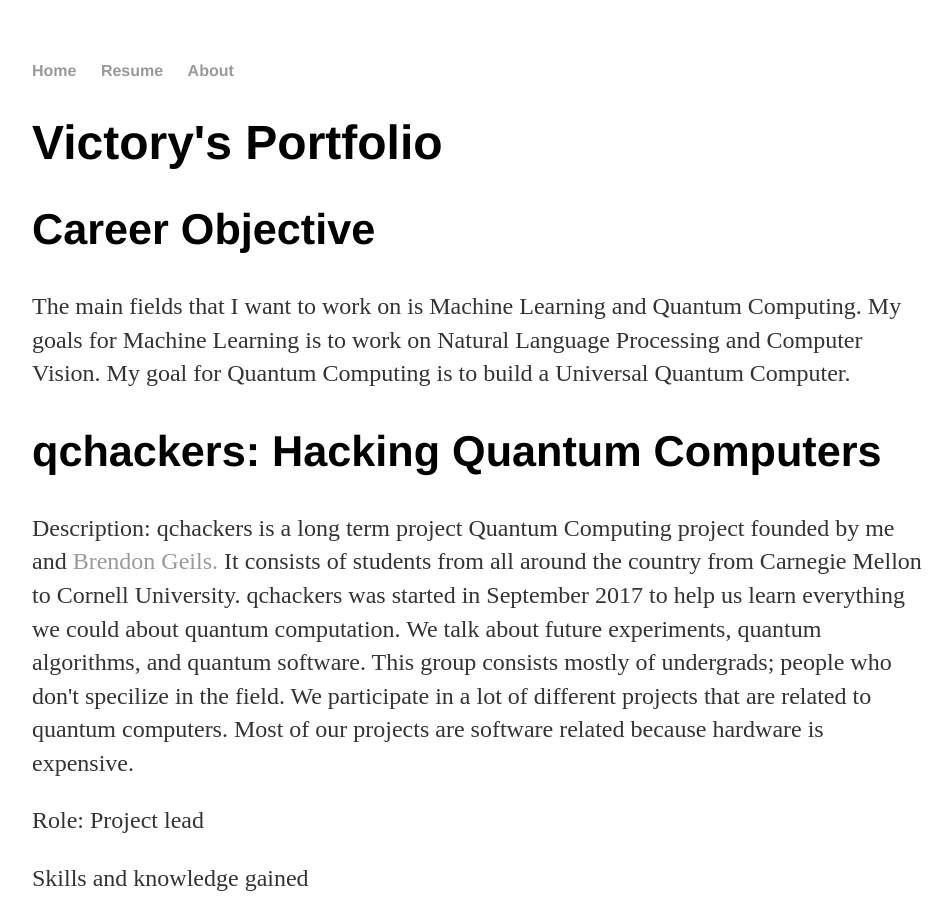
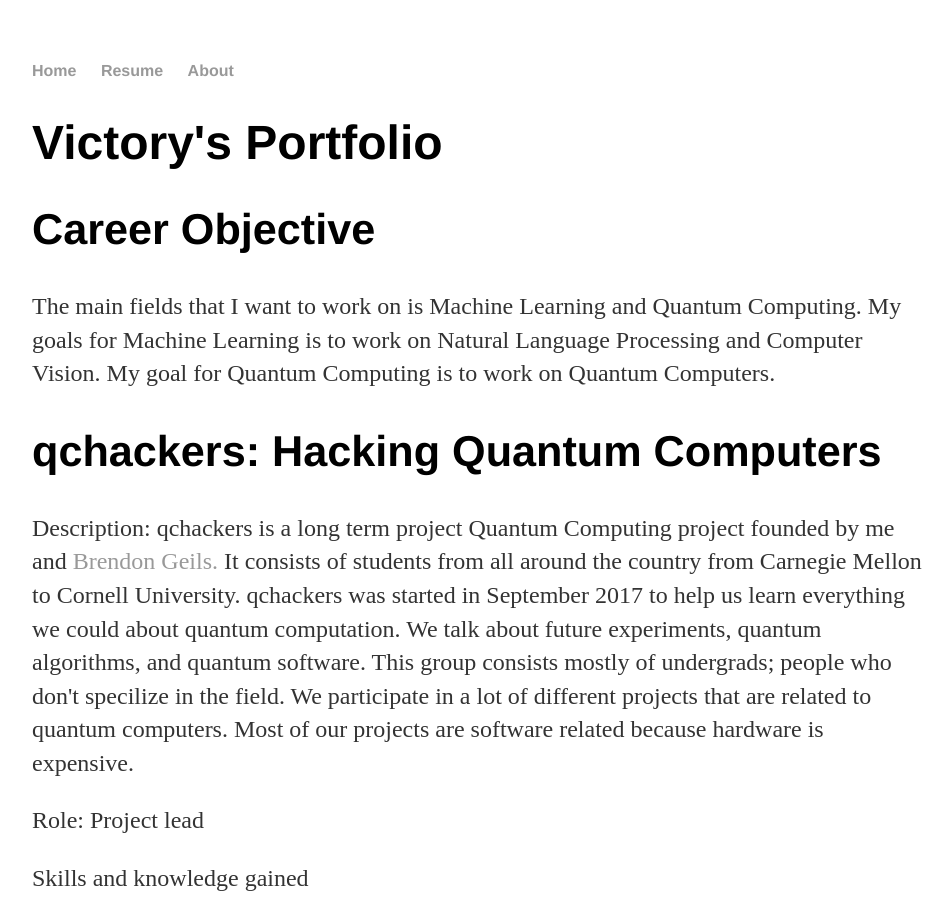
Before and after one commit to vtomole/vtomole.github.io, a Jekyll site: the page built from index.html, in a window 1280 px wide and 900 px high. Shown: the whole window, without its empty margins (160-1111 px from the left). Built offline with Jekyll 4.4.1, drawn with Linux system fonts in a browser that asks for light colours.

Commit message:
minor edit

```diff
--- a/index.html
+++ b/index.html
@@ -8,7 +8,7 @@
 
 
 			<p><h2>Career Objective</b></h2>
-			<p>The main fields that I want to work on is Machine Learning and Quantum Computing. My goals for Machine Learning is to work on Natural Language Processing and Computer Vision. My goal for Quantum Computing is to build a Universal Quantum Computer.</p>
+			<p>The main fields that I want to work on is Machine Learning and Quantum Computing. My goals for Machine Learning is to work on Natural Language Processing and Computer Vision. My goal for Quantum Computing is to work on Quantum Computers.</p>
 
 
 
```
